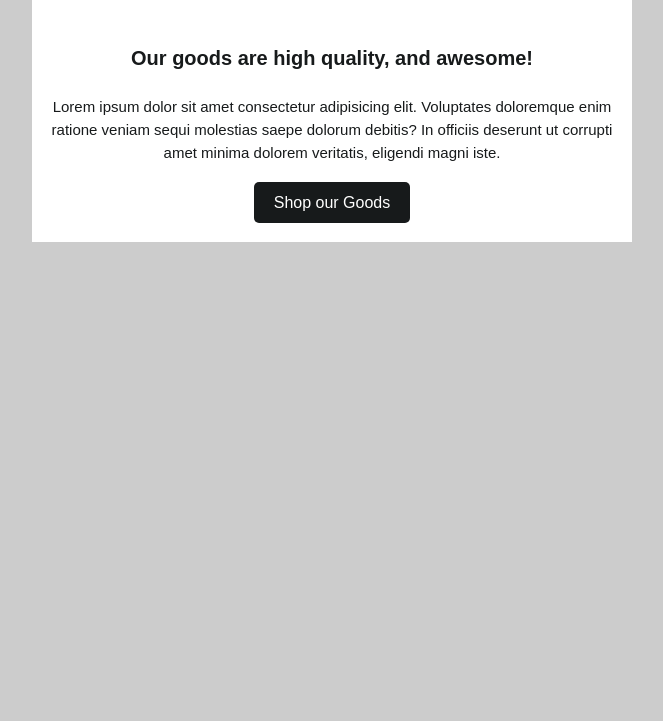
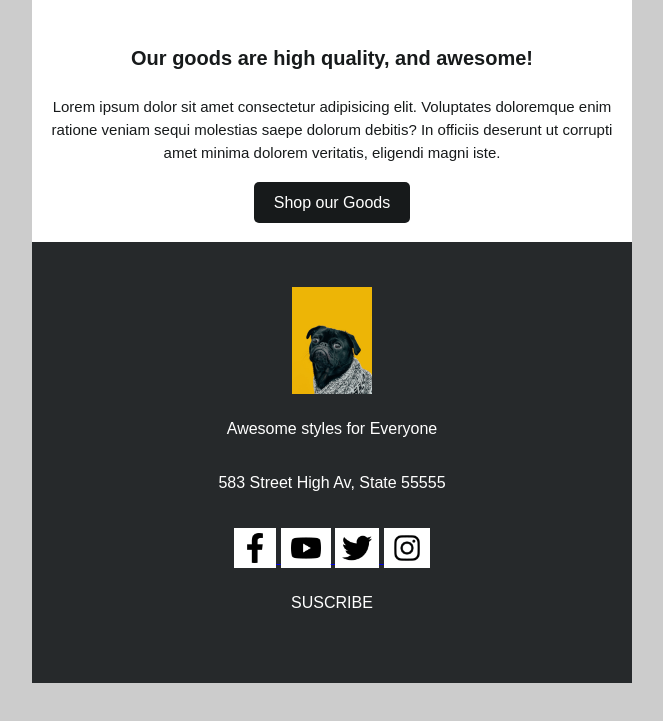
Before and after one commit to Jonliera/Motorola-Newsletter, a plain HTML site: page index.html in a window 1280 px wide. Shown: the part 1148-1869 px from the top of the page, without its empty margins (308-971 px from the left). Before the commit the page ends 1450 px from the top, so only its background shows below. Drawn offline with Linux system fonts and the light colour scheme.

Commit message:
add footer section

```diff
--- a/index.html
+++ b/index.html
@@ -311,6 +311,44 @@
 
 
       <!-- START FOOTER -->
+      <tr>
+        <td style="background-color: #26292b; ">
+          <table width="100%">
+            <tr>
+              <td style="text-align: center; padding: 45px 10px; color:#ffffff">
+                <a href="https://www.roregoods.com"><img src="img/dog.jpg" alt="" width="80"></a>
+                <p style="padding: 10px;">Awesome styles for Everyone</p>
+                <p style="padding: 10px 0 20px 0;">583 Street High Av, State 55555</p>
+                <a href="https://www.roregoods.com">
+                  <div style="background-color: white; display: inline-block; padding: 5px;">
+                    <img src="img/5305153_fb_facebook_facebook logo_icon.png" alt="Fb Logo" width="30" title="FB Logo" style="padding: 0 1px;">
+                  </div>
+                </a>
+                <a href="https://www.roregoods.com">
+                  <div style="background-color: white; display: inline-block; padding: 5px;">
+                    <img src="img/5305164_play_video_youtube_youtube logo_icon.png" alt="Youtube Logo" width="30" title="Youtube Logo" style="padding: 0 5px;">
+                  </div>
+                </a>
+
+                <a href="https://www.roregoods.com">
+                  <div style="background-color: white; display: inline-block; padding: 5px;">
+                    <img src="img/5305170_bird_social media_social network_tweet_twitter_icon.png" alt="Twitter Logo" width="30" title="Twitter Logo" style="padding: 0 2px;">
+                  </div>
+                </a>
+
+                <a href="https://www.roregoods.com">
+                  <div style="background-color: white; display: inline-block; padding: 5px;">
+                    <img src="img/5335781_camera_instagram_social media_instagram logo_icon (1).png" alt="IG Logo" width="30" title="IG Logo" style="padding: 0 3px;">
+                  </div>
+                </a>
+                <p style="padding: 10px;">SUSCRIBE</p>
+
+
+              </td>
+            </tr>
+          </table>
+        </td>
+      </tr>
       <!-- END FOOTER -->
     </table>
   </center>
```
